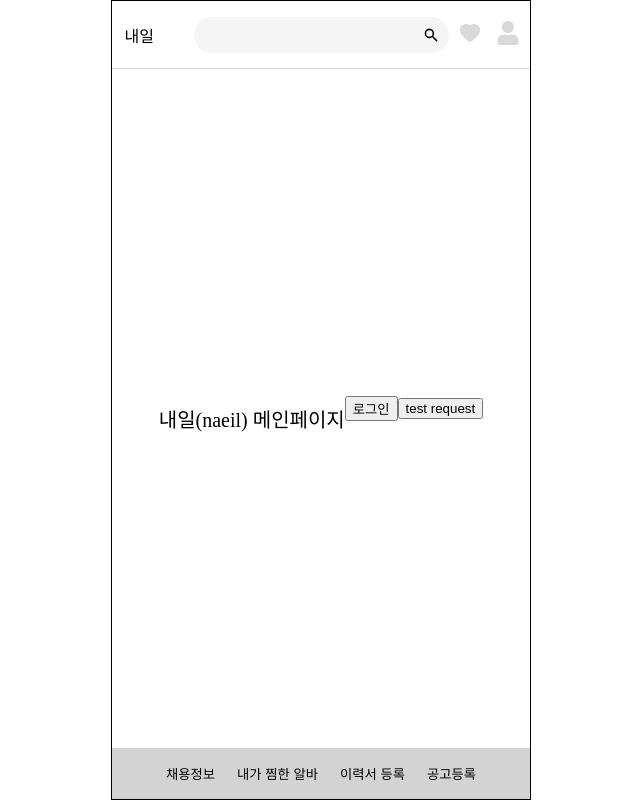
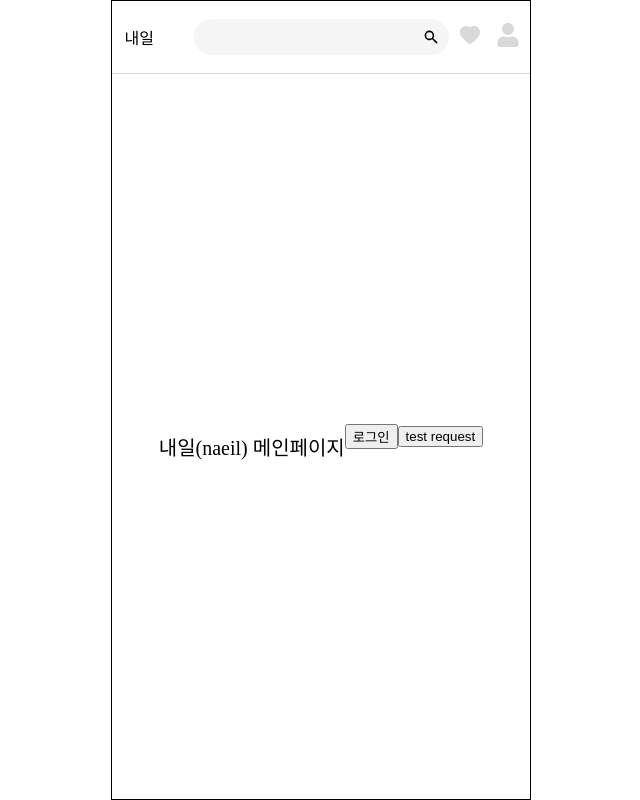
Before and after one commit to KUKATHON-5Team/KUKATHON-Frontend, a React (Create React App) app: page /main in a window 1280 px wide. Shown: the whole page, without its empty margins (319-959 px from the left). Built offline with nearby package versions, Linux system fonts and the light colour scheme.

Commit message:
pagecontainer 설정

```diff
--- a/src/container/PageContainer.js
+++ b/src/container/PageContainer.js
@@ -5,9 +5,9 @@ import { Navbar } from "../components/Navbar";
 export const PageContainer = ({ children, topnav, navbar }) => {
   return (
     <PageContainerBox>
-      {topnav === false ? null : <TopNav />}
+      {topnav ? <TopNav /> : null}
       {children}
-      {navbar === false ? null : <Navbar />}
+      {navbar ? <Navbar /> : null}
     </PageContainerBox>
   );
 };
--- a/src/pages/MainPage.js
+++ b/src/pages/MainPage.js
@@ -57,7 +57,7 @@ export const MainPage = () => {
   useEffect(() => {}, []);
 
   return (
-    <PageContainer navbar>
+    <PageContainer topnav>
       <MainPageContainer>
         <div className="test">내일(naeil) 메인페이지</div>
         <button
```
